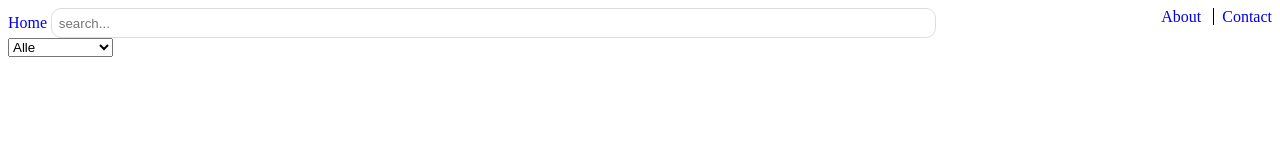
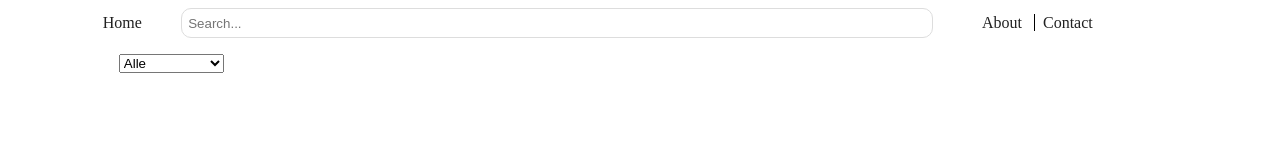
Before and after one commit to Adolphee/pp-groep9, a plain HTML site: page clients/general parts/nav.html in a window 1280 px wide. Drawn offline with Linux system fonts and the light colour scheme.

Commit message:
CSS aangepast

```diff
--- a/clients/css/nav.css
+++ b/clients/css/nav.css
@@ -11,12 +11,34 @@
     border: 1px #ddd solid;
     border-radius: 10px;
     padding: 0.5em;
+    margin-left: 2em;
+    margin-right: 1em;
+
 }
 nav{
 width:100%;
 }
 .right {
     display: inline;
-    float: right;
+
+    text-align: right;
 
 }
+
+form{
+    padding: 1em;
+}
+.container{
+    width: 85%;
+    margin: 0 auto;
+}
+.icon{
+    margin: 0.5em;
+    color: #212121;
+}
+#home{
+    margin-right: 0.5em;
+}
+a{
+    color: #212121;
+}
--- a/clients/general parts/nav.html
+++ b/clients/general parts/nav.html
@@ -4,10 +4,12 @@
 </head>
 
 <header>
+    <div class="container">
     <nav>
-        <a class ="nav" href="../index.html">Home</a>
-        <i class="fas fa-search"></i>
-        <input id="search" type=search placeholder="search..." results="0">
+        <a id="home" class="nav" href="../index.html">Home</a>
+        <input id = "search" type=search placeholder="Search..." results="0">
+        <i  class="fas fa-shopping-cart icon"></i>
+        <i  class="fas fa-user icon"></i>
         <div class="right">
             <a class ="nav" href = "../clients.html">About</a>
             <span class = "verticalLine"></span>
@@ -26,4 +28,5 @@
             </optgroup>
         </select>
     </form>
+    </div>
 </header>
```
Also changed, not shown: clients/index.html (+1 -0 lines).
